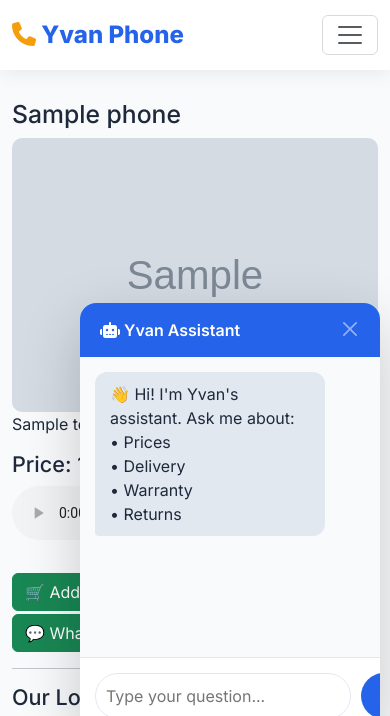
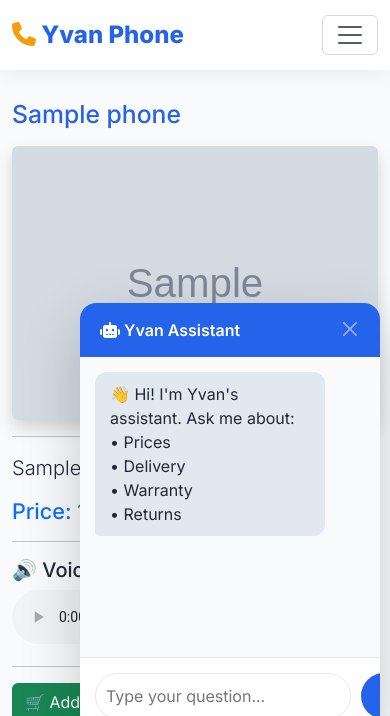
Before and after one commit to gilbert-codes/yvan-phone, a Django app: template templates/store/phone_detail.html in a window 390 px wide. Shown: the top 716 px of the page. Run offline with Django 5.2, Linux system fonts and the light colour scheme; the template is opened without the code that fills it: most values are stand-ins (such as "Sample title", 1, 10 or a date in 2020); grey boxes marked "Sample" are stand-in pictures.

Commit message:
Fix voice, map, and phone detail UI

```diff
--- a/templates/store/phone_detail.html
+++ b/templates/store/phone_detail.html
@@ -2,53 +2,106 @@
 
 {% block content %}
 
-<div class="container py-4">
+<div class="container mt-4">
 
-    <h2>{{ phone.name }}</h2>
+  <!-- PHONE NAME (CLICKABLE LINK BACK TO HOME OR DETAIL) -->
+  <h2 class="mb-3">
+    <a href="{% url 'store:phone_detail' phone.pk %}" style="text-decoration:none; color:#2563eb;">
+      {{ phone.name }}
+    </a>
+  </h2>
 
+  <!-- IMAGE (CLOUDINARY SAFE) -->
   {% if phone.image %}
-        <img src="{{ phone.image.url }}" style="width:100%; border-radius:10px;">
+    <img src="{{ phone.image.url }}" class="img-fluid rounded shadow" style="max-height:400px; object-fit:cover;">
+  {% else %}
+    <div class="alert alert-warning">No image available</div>
   {% endif %}
 
-    <p>{{ phone.description }}</p>
+  <hr>
 
-    <h4>Price: {{ phone.price }}</h4>
+  <!-- DESCRIPTION -->
+  <p class="lead">{{ phone.description }}</p>
+
+  <!-- PRICE -->
+  <h4 class="text-primary">
+    Price: {{ phone.price }} RWF
+  </h4>
+
+  <hr>
+
+  <!-- VOICE SECTION (FIXED) -->
+  <h5>🔊 Voice Description</h5>
 
   {% if phone.voice_note %}
       <audio controls style="width:100%;">
           <source src="{{ phone.voice_note.url }}" type="audio/mpeg">
+          Your browser does not support audio.
       </audio>
   {% else %}
       <a href="{% url 'store:generate_voice' phone.pk %}" class="btn btn-primary">
-            🔊 Generate Voice
+          Generate Voice
       </a>
   {% endif %}
 
-    <br><br>
+  <hr>
+
+  <!-- ACTION BUTTONS -->
+  <div class="d-flex flex-wrap gap-2">
 
       <a href="{% url 'store:add_to_cart' phone.pk %}" class="btn btn-success">
           🛒 Add to Cart
       </a>
 
-    <a href="tel:+250791364244" class="btn btn-primary">
-        📞 Call
+      <a href="tel:+250791364244" class="btn btn-dark">
+          📞 Call Now
       </a>
 
-    <a href="https://wa.me/250791364244?text=I%20want%20{{ phone.name }}"
-       class="btn btn-success">
+      <a href="https://wa.me/250791364244?text=I%20want%20{{ phone.name }}" class="btn btn-success">
           💬 WhatsApp
       </a>
 
+      <!-- FIXED MAP LINK -->
+      <a href="https://www.google.com/maps/search/?api=1&query=Nyarugenge+Makuza+Parking+Kigali"
+         target="_blank"
+         class="btn btn-warning">
+          📍 Open Google Map
+      </a>
+
+  </div>
+
   <hr>
 
-    <h4>Our Location</h4>
+  <!-- GOOGLE MAP EMBED (FIXED RESPONSIVE) -->
+  <h5>📍 Location</h5>
 
+  <div class="ratio ratio-16x9">
       <iframe
-        width="100%"
-        height="350"
-        style="border:0;border-radius:10px;"
-        src="https://www.google.com/maps?q=Makuza+Peace+Plaza+Kigali&output=embed">
+          src="https://www.google.com/maps?q=Nyarugenge+Makuza+Parking+Kigali&output=embed"
+          allowfullscreen
+          loading="lazy">
       </iframe>
+  </div>
+
+  <hr>
+
+  <!-- AUTO VOICE (FIXED SAFE JS) -->
+  <script>
+    window.onload = function () {
+        const text = "{{ phone.name|escapejs }} {{ phone.description|escapejs }}";
+
+        if ('speechSynthesis' in window) {
+            const speech = new SpeechSynthesisUtterance(text);
+            speech.lang = "en-US";
+            speech.rate = 1;
+            speech.pitch = 1;
+
+            setTimeout(() => {
+                window.speechSynthesis.speak(speech);
+            }, 1000);
+        }
+    };
+  </script>
 
 </div>
 
```
Lines whose indentation alone changed are shown as unchanged.
